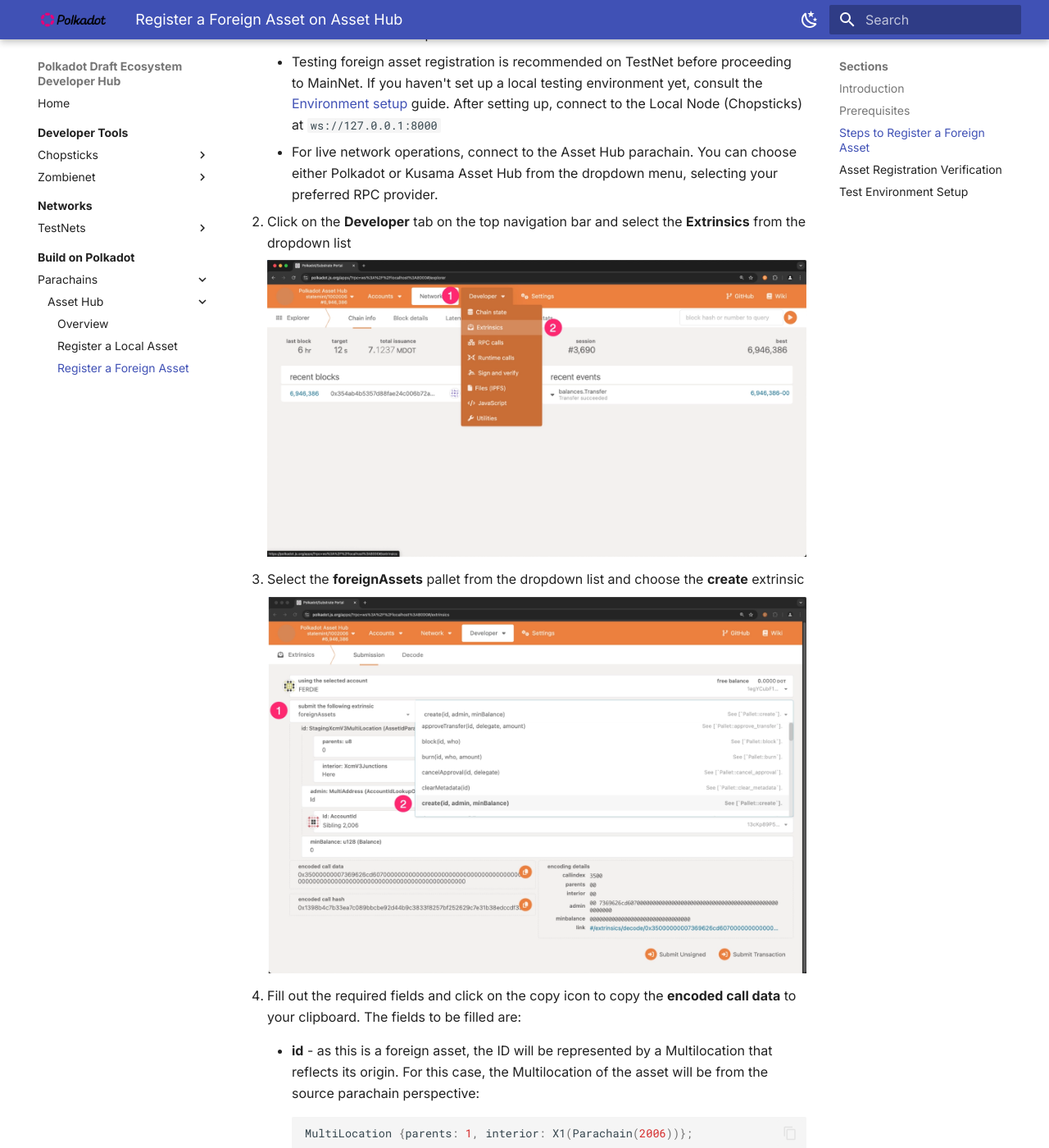
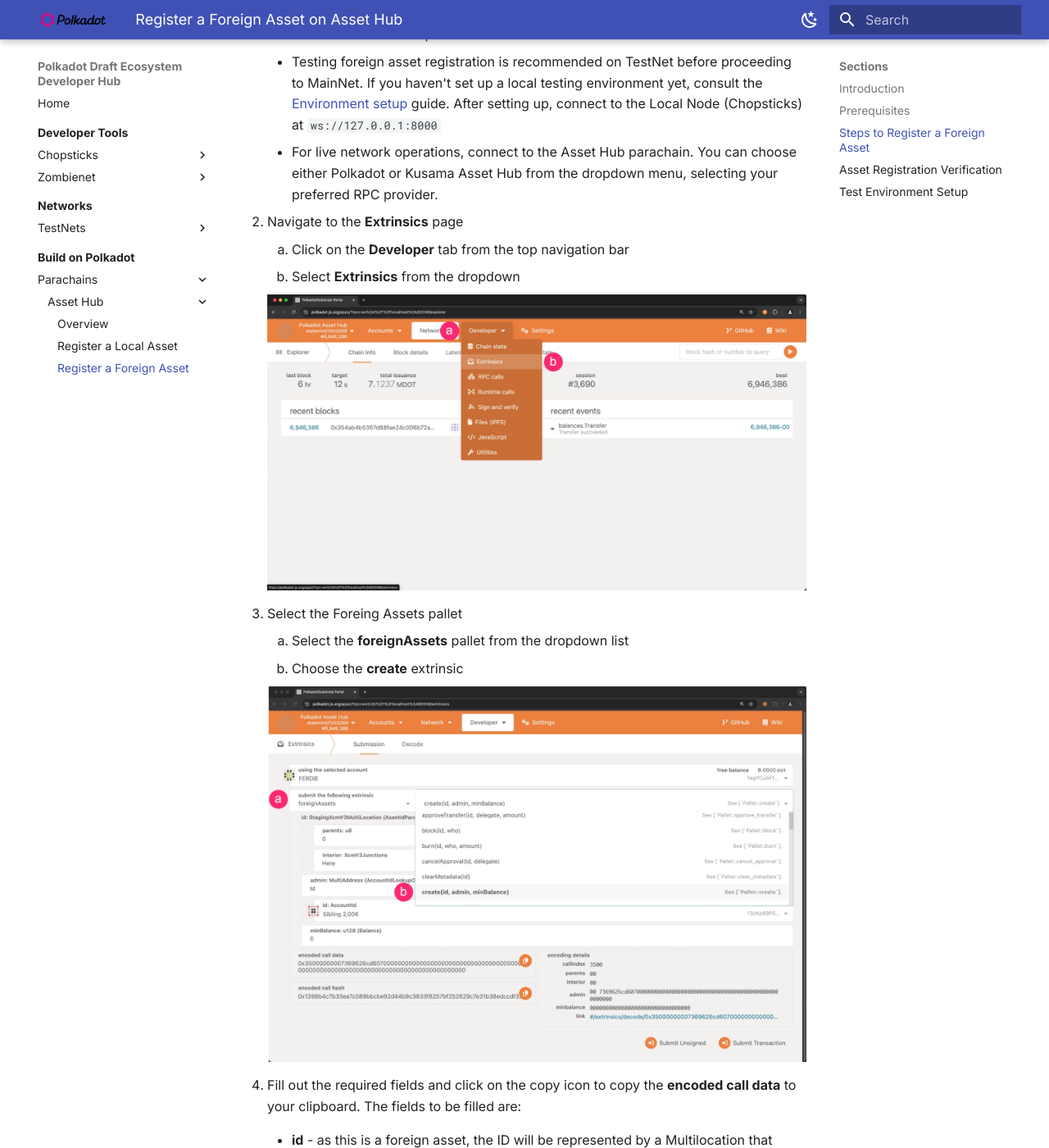
Before and after one commit to papermoonio/polkadot-ecosystem-docs-draft, an MkDocs documentation site: the page built from docs/build-on-polkadot/parachains/asset-hub/register-a-foreign-asset.md, in a window 1280 px wide and 1400 px high, scrolled down 1319 px. Shown: the whole window at 82% size. Built offline with MkDocs 1.6.1 and Material for MkDocs 9.7.7, drawn with Linux system fonts in a browser that asks for light colours.

Commit message:
fix: breaking down images with multiples steps

```diff
--- a/docs/build-on-polkadot/parachains/asset-hub/register-a-foreign-asset.md
+++ b/docs/build-on-polkadot/parachains/asset-hub/register-a-foreign-asset.md
@@ -40,15 +40,19 @@
       - Testing foreign asset registration is recommended on TestNet before proceeding to MainNet. If you haven't set up a local testing environment yet, consult the [Environment setup](#environment-setup) guide. After setting up, connect to the Local Node (Chopsticks) at `ws://127.0.0.1:8000`
       - For live network operations, connect to the Asset Hub parachain. You can choose either Polkadot or Kusama Asset Hub from the dropdown menu, selecting your preferred RPC provider.
 
-2. Click on the **Developer** tab on the top navigation bar and select the **Extrinsics** from the dropdown list
+2. Navigate to the **Extrinsics** page
+      1. Click on the **Developer** tab from the top navigation bar
+      2. Select **Extrinsics** from the dropdown
 
     ![Access to Developer Extrinsics section](/polkadot-ecosystem-docs-draft/images/building-on-polkadot/parachains/asset-hub/register-a-foreign-asset/register-a-foreign-asset-1.webp)
 
-3. Select the **foreignAssets** pallet from the dropdown list and choose the **create** extrinsic
+3. Select the Foreing Assets pallet
+      3. Select the **foreignAssets** pallet from the dropdown list
+      4. Choose the **create** extrinsic
 
     ![Select the Foreign Asset pallet](/polkadot-ecosystem-docs-draft/images/building-on-polkadot/parachains/asset-hub/register-a-foreign-asset/register-a-foreign-asset-2.webp)
 
-4. Fill out the required fields and click on the copy icon to copy the **encoded call data** to your clipboard. The fields to be filled are:
+3. Fill out the required fields and click on the copy icon to copy the **encoded call data** to your clipboard. The fields to be filled are:
 
     - **id** - as this is a foreign asset, the ID will be represented by a Multilocation that reflects its origin. For this case, the Multilocation of the asset will be from the source parachain perspective:
 
```
Also changed, not shown: docs/images/building-on-polkadot/parachains/asset-hub/register-a-foreign-asset/register-a-foreign-asset-1.webp, docs/images/building-on-polkadot/parachains/asset-hub/register-a-foreign-asset/register-a-foreign-asset-2.webp.
